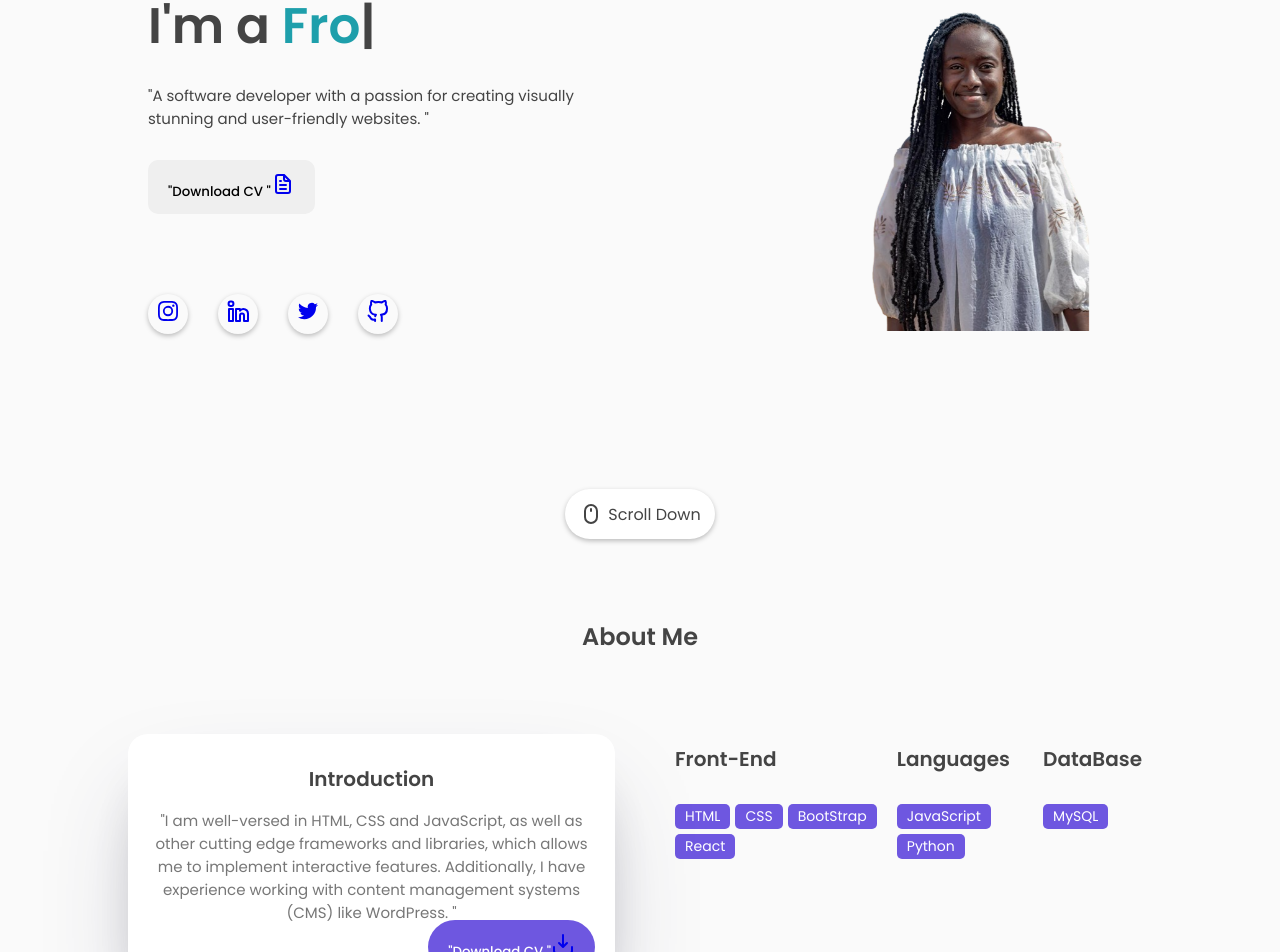
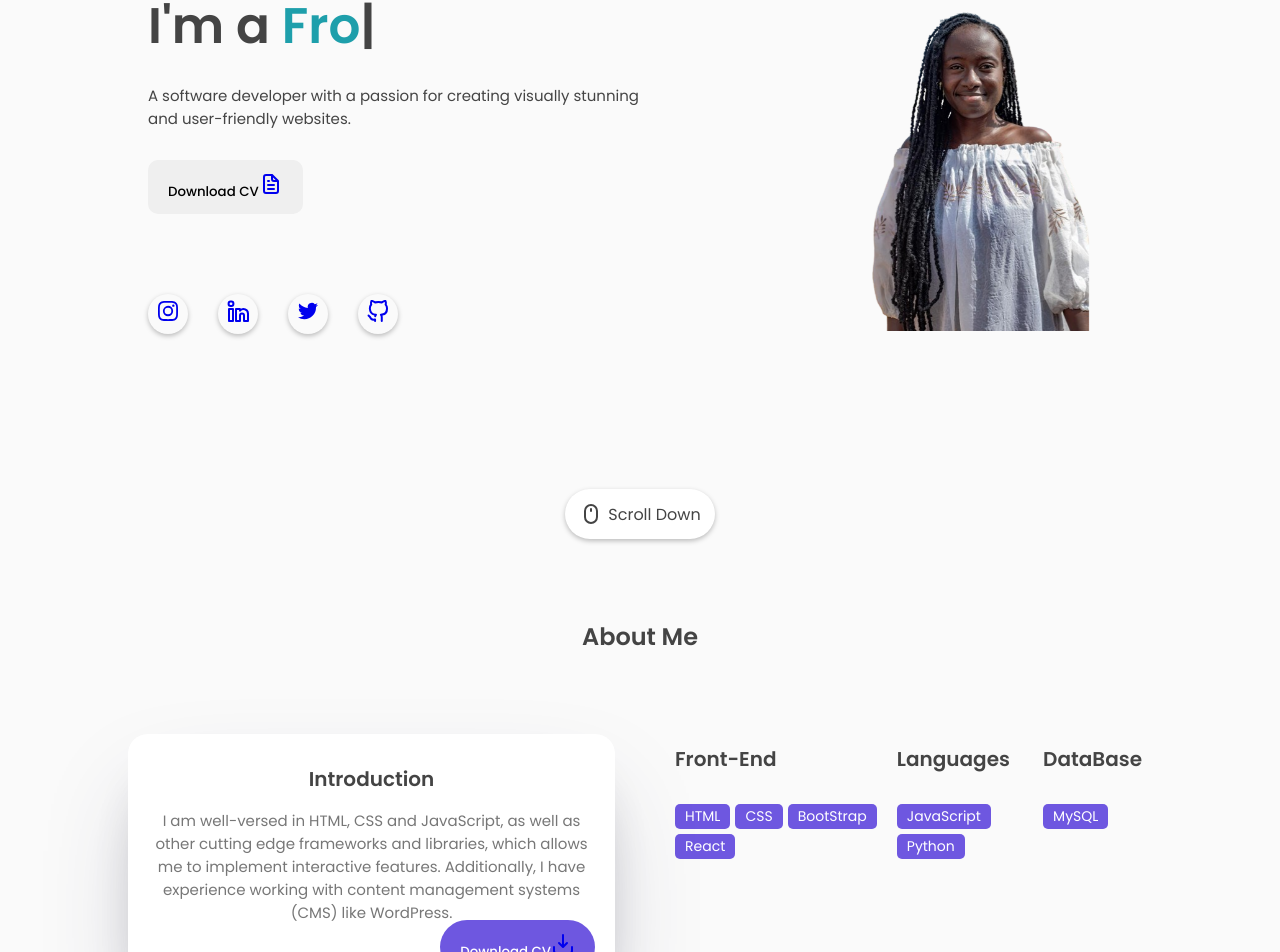
Before and after one commit to Brig1tte/Portfolio-Project, a React (Create React App) app: page / in a window 1280 px wide. Shown: the part 261-1213 px from the top of the page. Built offline with nearby package versions, Linux system fonts and the light colour scheme.

Commit message:
MAIN.JSX Updated

```diff
--- a/src/components/Main.jsx
+++ b/src/components/Main.jsx
@@ -17,13 +17,13 @@ function Main() {
             </div>
             <div className="featured-text-info">
               <p>
-                "A software developer with a passion for creating visually
-                stunning and user-friendly websites. "
+                A software developer with a passion for creating visually
+                stunning and user-friendly websites.
               </p>
             </div>
             <div className="featured-text-btn">
               <button className="btn">
-                "Download CV "
+                Download CV
                 <a
                   href="https://docs.google.com/document/d/1e8DlHRoZetHkk_J8KT6kEeIdRQdH79oYvO3MI7gKEX0/edit?usp=sharing"
                   target="_blank"
@@ -93,15 +93,15 @@ function Main() {
               <div className="about-info">
                 <h3>Introduction</h3>
                 <p>
-                  "I am well-versed in HTML, CSS and JavaScript, as well as
-                  other cutting edge frameworks and libraries, which allows me
-                  to implement interactive features. Additionally, I have
+                  I am well-versed in HTML, CSS and JavaScript, as well as other
+                  cutting edge frameworks and libraries, which allows me to
+                  implement interactive features. Additionally, I have
                   experience working with content management systems (CMS) like
-                  WordPress. "
+                  WordPress.
                 </p>
                 <div className="about-btn">
                   <button className="btn">
-                    "Download CV "
+                    Download CV
                     <a
                       href="https://docs.google.com/document/d/1e8DlHRoZetHkk_J8KT6kEeIdRQdH79oYvO3MI7gKEX0/edit?usp=sharing"
                       target="_blank"
```
